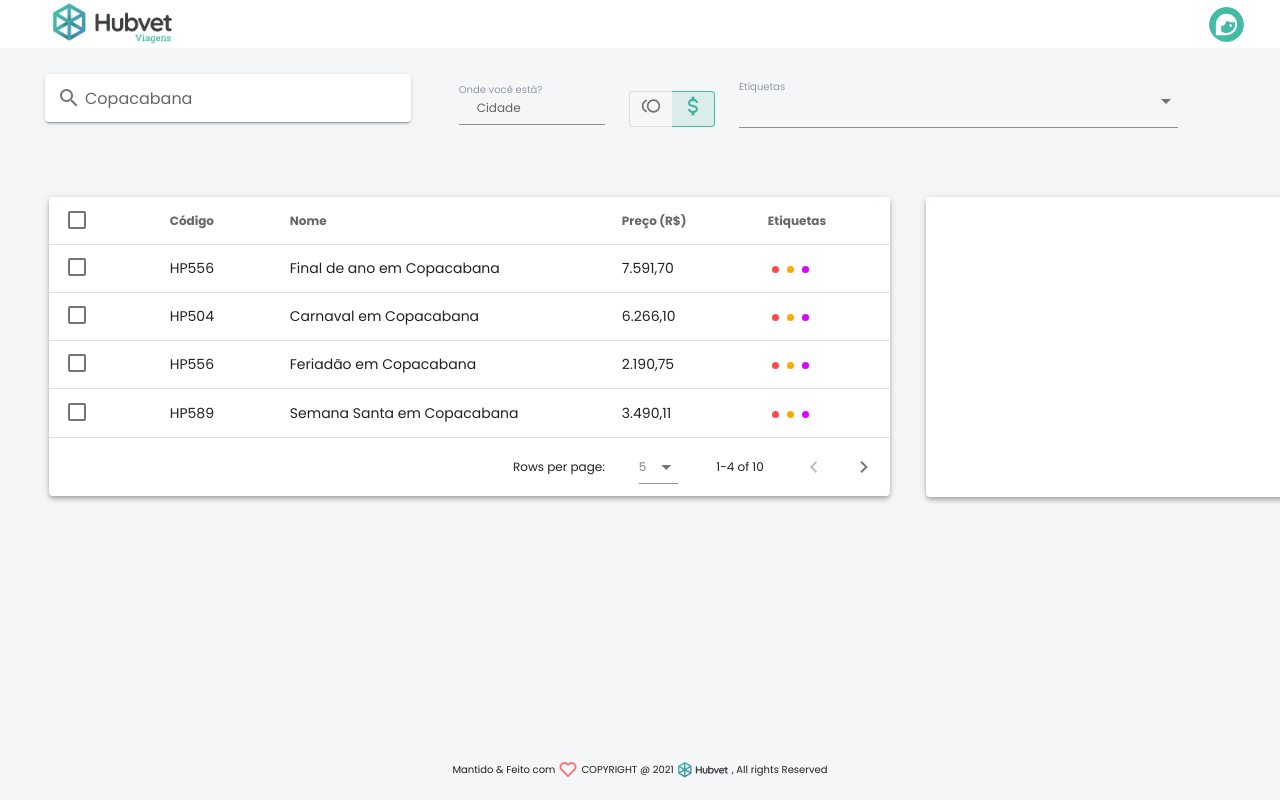
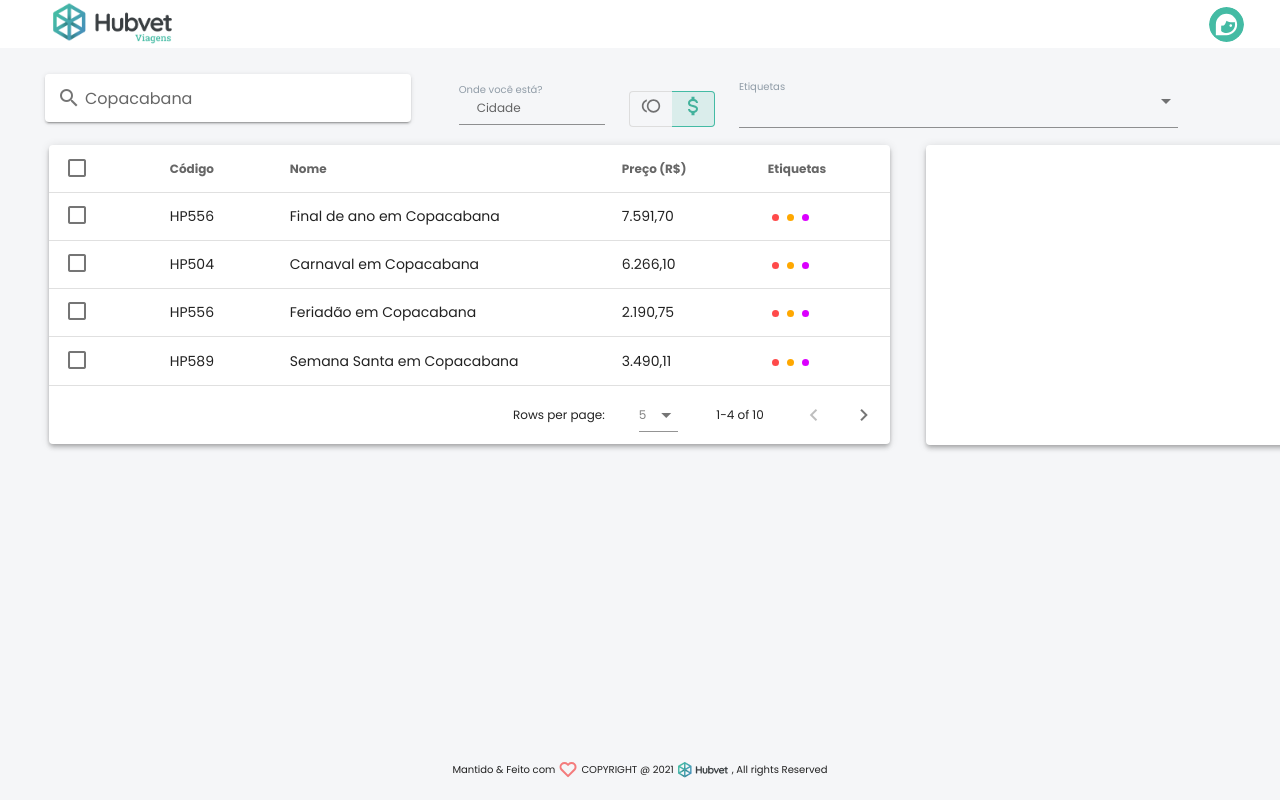
Before and after one commit to juliovt-07/desafio-hubvet, a Vue app: page / in a window 1280 px wide. Both pictures are taken after a click on the button "PESQUISAR". Built offline with nearby package versions, Linux system fonts and the light colour scheme.

Commit message:
Add reverse margin to the table

```diff
--- a/src/views/List.vue
+++ b/src/views/List.vue
@@ -20,7 +20,7 @@
         <SelectChips/>
       </v-col>
     </v-row>
-    <v-row align="top">
+    <v-row align="top" class="mt-n10">
       <v-col cols="9">
         <ItemsList/>
       </v-col>
```
